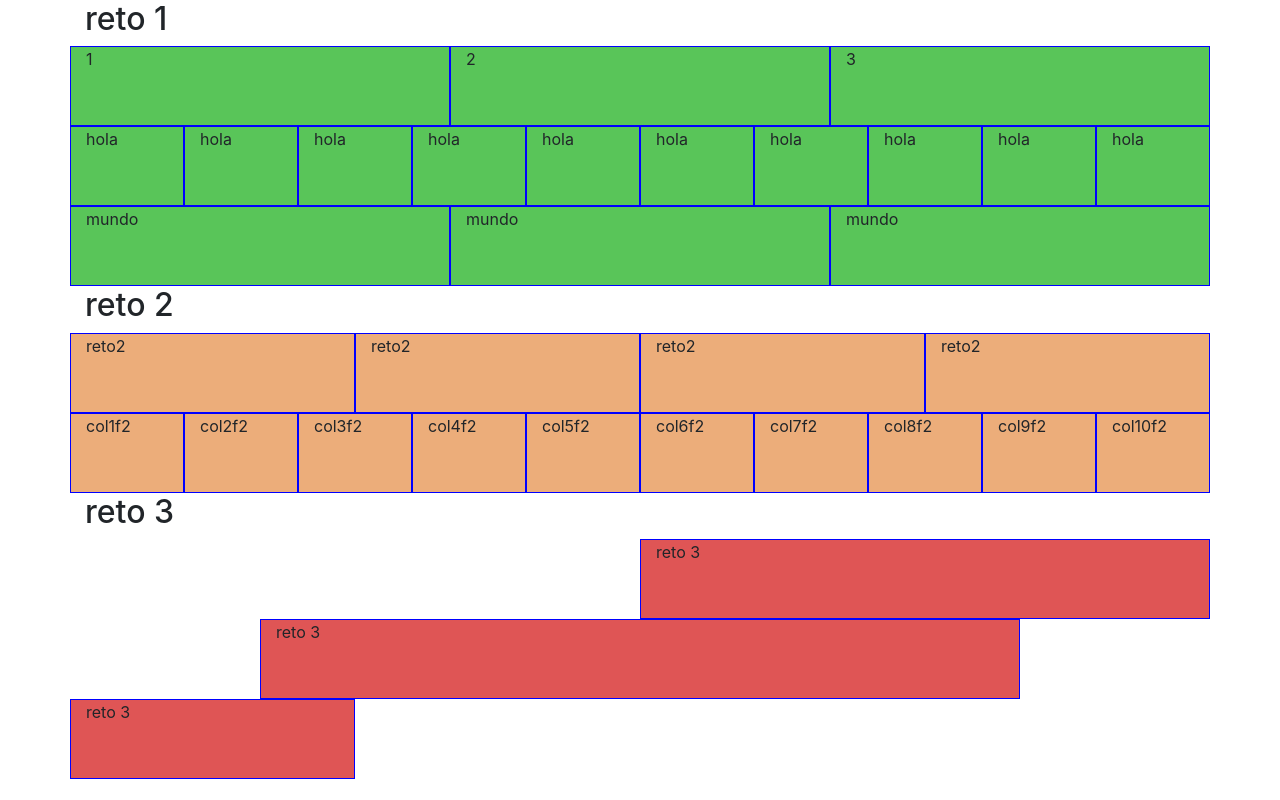
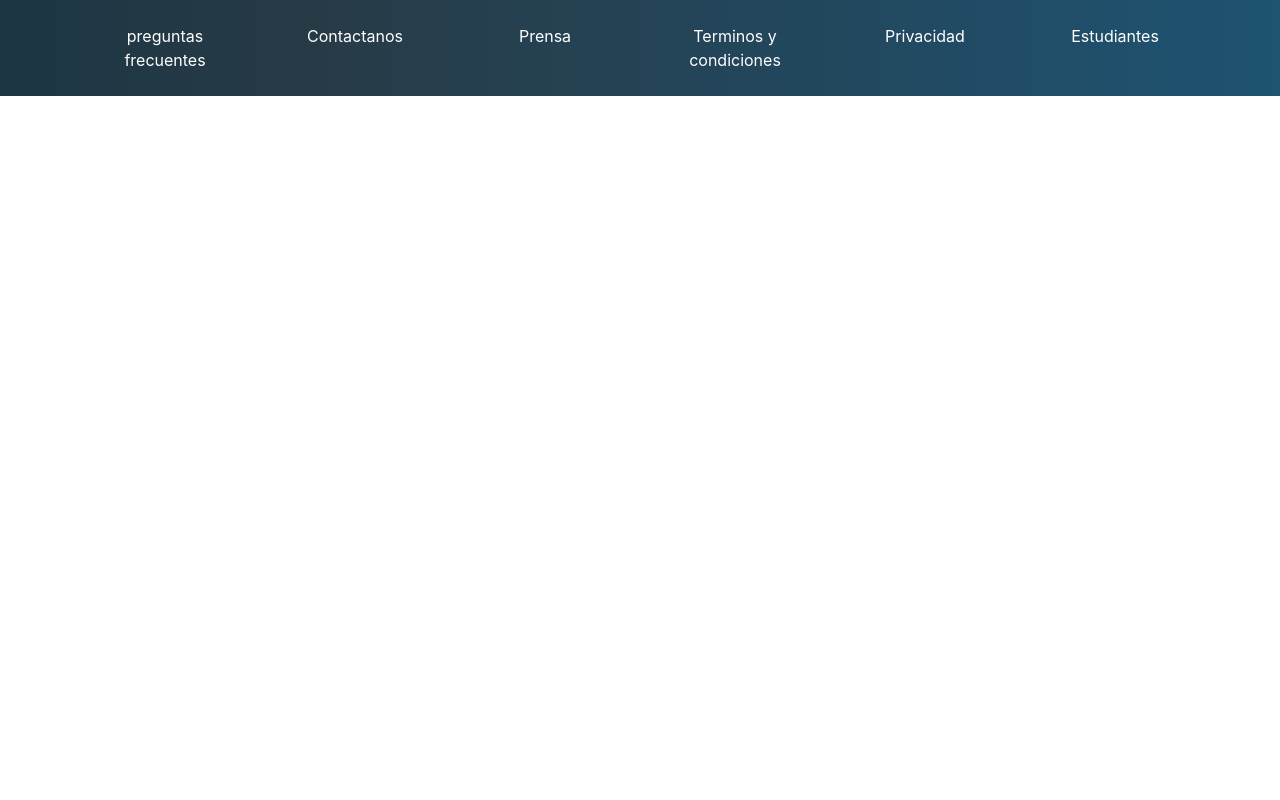
Before and after one commit to br99bry/cursoBootstrap, a website: page index.html in a window 1280 px wide. Drawn offline with nearby package versions, Linux system fonts and the light colour scheme.

Commit message:
construyendo el footer del proyecto

```diff
--- /dev/null
+++ b/index.css
@@ -0,0 +1,7 @@
+#footer{
+  background: linear-gradient(90deg,#1c3643,#273b47 25%,#1e5372);
+}
+
+#footer a{
+  color: white;
+}
--- a/index.html
+++ b/index.html
@@ -7,79 +7,37 @@
 
     <!-- Bootstrap CSS -->
     <link rel="stylesheet" href="https://cdn.jsdelivr.net/npm/bootstrap@4.5.3/dist/css/bootstrap.min.css" integrity="sha384-TX8t27EcRE3e/ihU7zmQxVncDAy5uIKz4rEkgIXeMed4M0jlfIDPvg6uqKI2xXr2" crossorigin="anonymous">
-    <style>
-      .showItem{
-        border: 1px solid blue;
-        height: 80px;
-      }
-    </style>
-    <title>Hello, world!</title>
+    <link rel="stylesheet" href="index.css">
+    <title>PlatziConf Hawaii</title>
   </head>
   <body>
+
+
+    <footer id="footer" class='pb-4 pt-4' >
       <div class="container">
-      <h2>reto 1</h2>
+        <div class="row text-center">
+          <div class="col-12 col-lg">
+            <a href="#">preguntas frecuentes</a>
           </div>
-    <div class="container" style='background: rgb(89, 197, 89);' >
-      <div class="row">
-        <div class="col showItem">1</div>
-        <div class="col showItem">2</div>
-        <div class="col showItem">3</div>
+          <div class="col-12 col-lg">
+            <a href="#">Contactanos</a>
           </div>
-      <div class="row">
-        <div class="col showItem">hola</div>
-        <div class="col showItem">hola</div>
-        <div class="col showItem">hola</div>
-        <div class="col showItem">hola</div>
-        <div class="col showItem">hola</div>
-        <div class="col showItem">hola</div>
-        <div class="col showItem">hola</div>
-        <div class="col showItem">hola</div>
-        <div class="col showItem">hola</div>
-        <div class="col showItem">hola</div>
+          <div class="col-12 col-lg">
+            <a href="#">Prensa</a>
           </div>
-      <div class="row">
-        <div class="col showItem">mundo</div>
-        <div class="col showItem">mundo</div>
-        <div class="col showItem">mundo</div>
+          <div class="col-12 col-lg">
+            <a href="#">Terminos y condiciones</a>
+          </div>
+          <div class="col-12 col-lg">
+            <a href="#">Privacidad</a>
+          </div>
+          <div class="col-12 col-lg">
+            <a href="#">Estudiantes</a>
           </div>
         </div>
-    <div class="container">
-      <h2>reto 2</h2>
       </div>
-    <div class="container" style='background: rgb(236, 173, 122);'>
-      <div class="row">
-        <div class="col-6 col-sm-3 col-lg showItem">reto2</div>
-        <div class="col-6 col-sm-3 col-lg showItem">reto2</div>
-        <div class="col-6 col-sm-3 col-lg showItem">reto2</div>
-        <div class="col-6 col-sm-3 col-lg showItem">reto2</div>
-      </div>
-      <div class="row">
-        <div class="col-12 col-sm-6 col-lg showItem">col1f2</div>
-        <div class="col-12 col-sm-6 col-lg showItem">col2f2</div>
-        <div class="col-12 col-sm-6 col-lg showItem">col3f2</div>
-        <div class="col-12 col-sm-6 col-lg showItem">col4f2</div>
-        <div class="col-12 col-sm-6 col-lg showItem">col5f2</div>
-        <div class="col-12 col-sm-6 col-lg showItem">col6f2</div>
-        <div class="col-12 col-sm-6 col-lg showItem">col7f2</div>
-        <div class="col-12 col-sm-6 col-lg showItem">col8f2</div>
-        <div class="col-12 col-sm-6 col-lg showItem">col9f2</div>
-        <div class="col-12 col-sm-6 col-lg showItem">col10f2</div>
-      </div>
-    </div>
-    <div class="container">
-      <h2>reto 3</h2>
-    </div>
-    <div class="container"  >
-      <div class="row">
-        <div class="col-12 col-md-6 offset-md-6 showItem" style='background: rgb(223, 85, 85);' >reto 3</div>
-      </div>
-      <div class="row">
-        <div class="col-8 offset-md-2 showItem" style='background: rgb(223, 85, 85);' >reto 3</div>
-      </div>
-      <div class="row">
-        <div class="col-3 offset-9 offset-md-0 showItem" style='background: rgb(223, 85, 85);' >reto 3</div>
-      </div>
-    </div>
+    </footer>
+
     <!-- Optional JavaScript; choose one of the two! -->
 
     <!-- Option 1: jQuery and Bootstrap Bundle (includes Popper) -->
```
Lines whose indentation alone changed are shown as unchanged.
